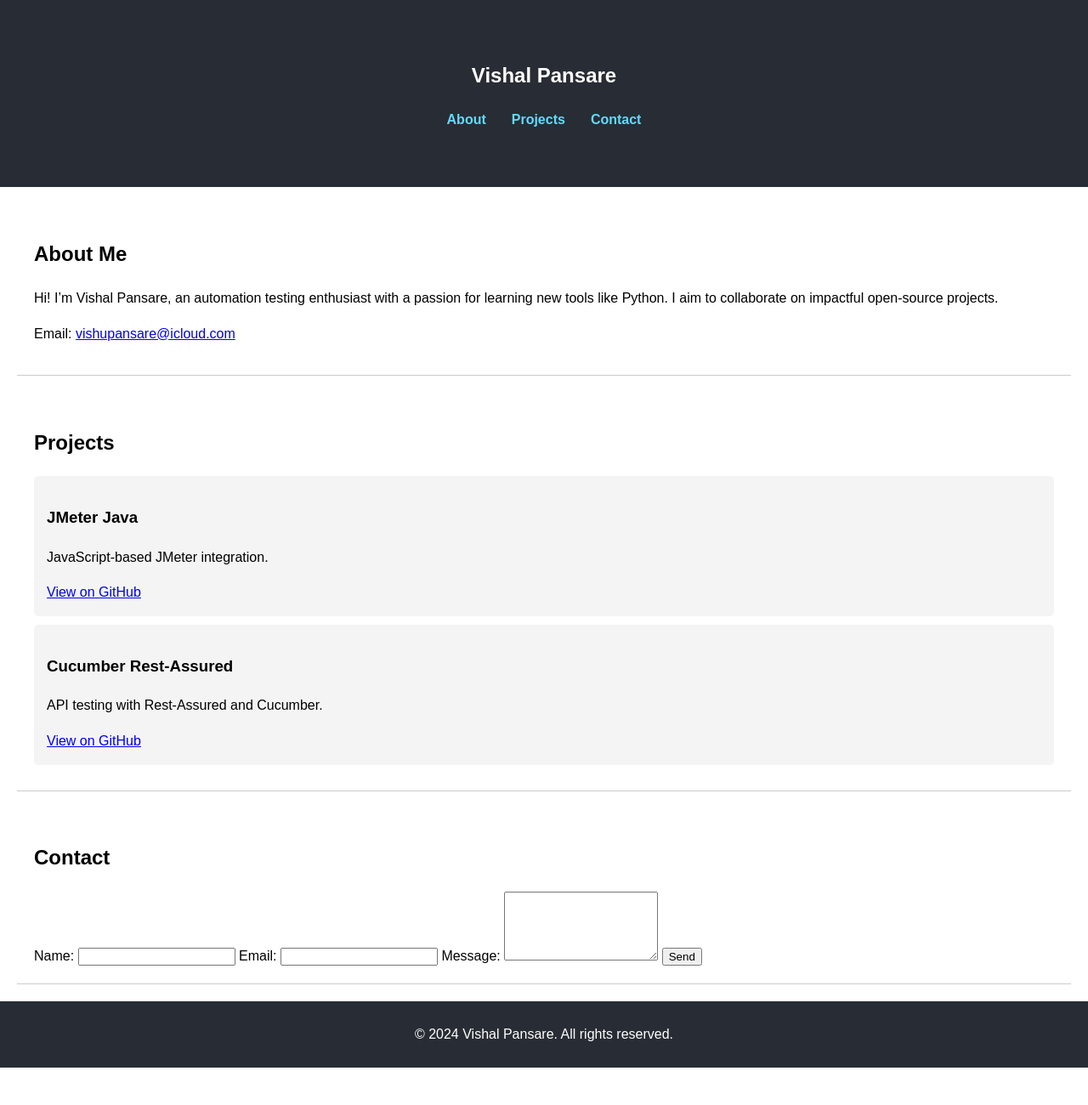
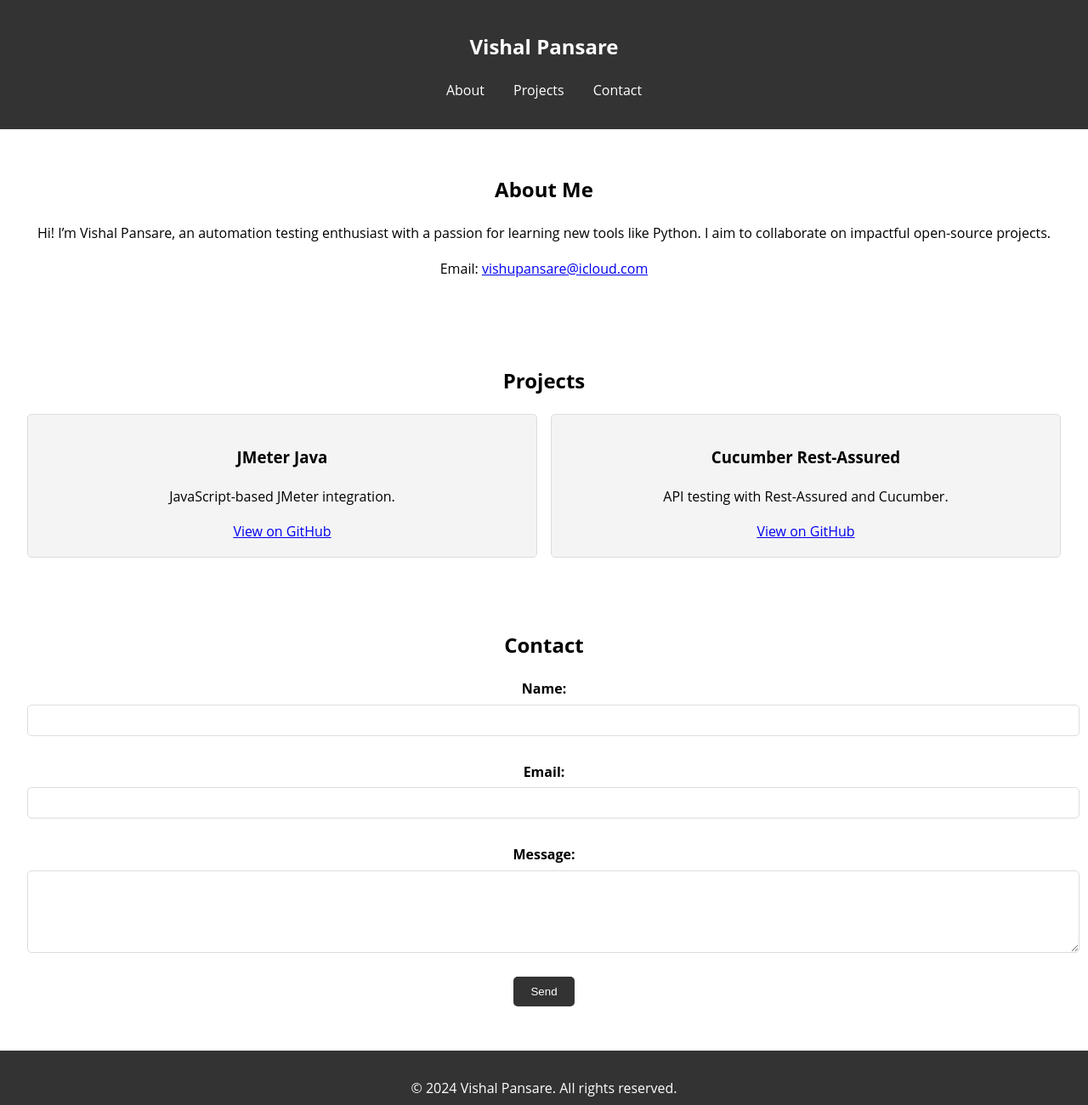
Before and after one commit to vishalpansare-dev/vishalpansare-dev.github.io, a plain HTML site: page index.html in a window 1280 px wide. Shown: the whole page at 85% size. Before the commit the page ends 1256 px from the top, so only its background shows below. Drawn offline with Linux system fonts and the light colour scheme.

Commit message:
Update style.css

```diff
--- a/style.css
+++ b/style.css
@@ -1,54 +1,86 @@
 body {
-    font-family: Arial, sans-serif;
+    font-family: 'Open Sans', sans-serif;
+    margin: 0;
     line-height: 1.6;
-    margin: 0;
-    padding: 0;
 }
 
 header {
+    background: #333;
+    color: #fff;
+    padding: 1rem 0;
     text-align: center;
-    padding: 50px;
-    background: #282c34;
-    color: white;
-}
-
-header h1 span {
-    color: #61dafb;
 }
 
 nav ul {
-    display: flex;
-    justify-content: center;
     list-style: none;
     padding: 0;
 }
 
 nav ul li {
+    display: inline;
     margin: 0 15px;
 }
 
 nav ul li a {
+    color: #fff;
     text-decoration: none;
-    color: #61dafb;
-    font-weight: bold;
 }
 
-section {
-    padding: 20px;
-    margin: 20px;
-    border-bottom: 1px solid #ccc;
+.section {
+    padding: 2rem;
+    text-align: center;
+}
+
+.projects-container {
+    display: grid;
+    grid-template-columns: repeat(auto-fit, minmax(300px, 1fr));
+    gap: 1rem;
 }
 
 .project-card {
     background: #f4f4f4;
-    padding: 15px;
-    margin-bottom: 10px;
+    border: 1px solid #ddd;
+    padding: 1rem;
+    border-radius: 5px;
+    transition: transform 0.2s;
+}
+
+.project-card:hover {
+    transform: scale(1.05);
+}
+
+form label {
+    display: block;
+    margin-top: 10px;
+    font-weight: bold;
+}
+
+form input, form textarea {
+    width: 100%;
+    padding: 10px;
+    margin-top: 5px;
+    margin-bottom: 20px;
+    border: 1px solid #ddd;
     border-radius: 5px;
 }
 
+form button {
+    background: #333;
+    color: #fff;
+    padding: 10px 20px;
+    border: none;
+    border-radius: 5px;
+    cursor: pointer;
+}
+
+form button:hover {
+    background: #555;
+}
+
 footer {
+    background: #333;
+    color: #fff;
     text-align: center;
-    padding: 10px;
-    background: #282c34;
-    color: white;
+    padding: 1rem;
+    margin-top: 20px;
 }
```
